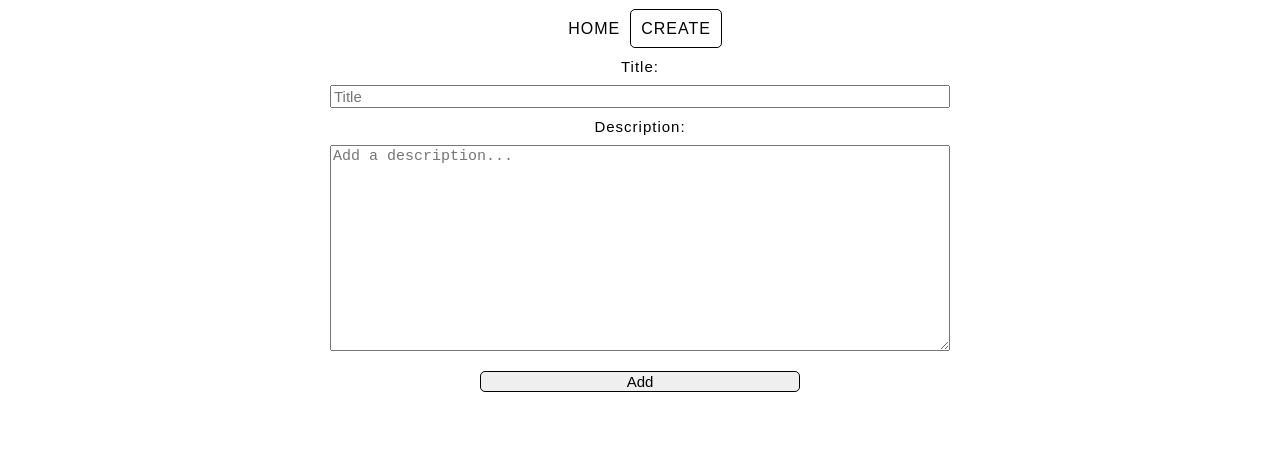
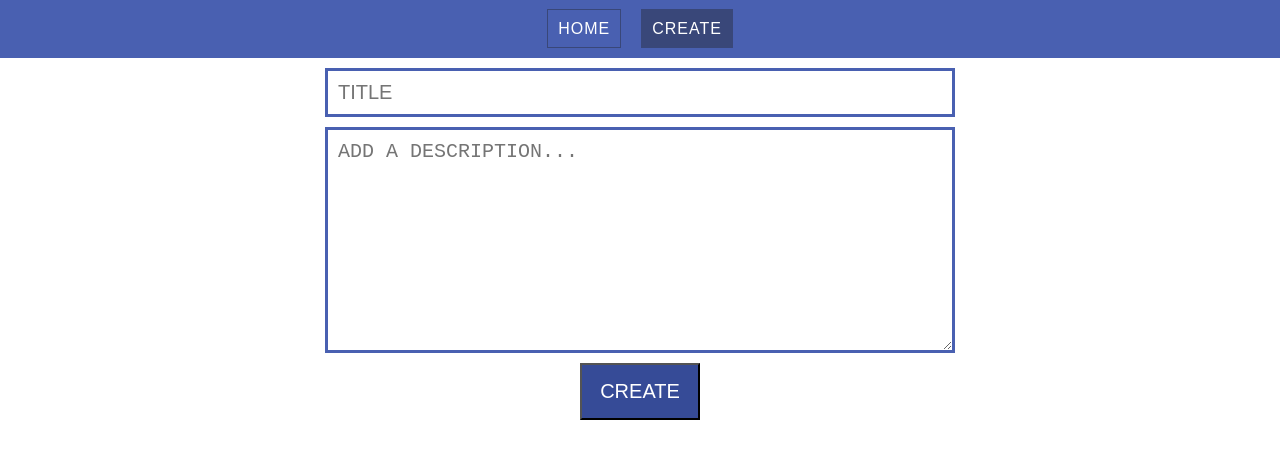
Before and after one commit to pedrolmr/post, a React (Create React App) app: page /create in a window 1280 px wide. Shown: the top 458 px of the page. Built offline with nearby package versions, Linux system fonts and the light colour scheme.

Commit message:
added styled to all the components using styled-components

```diff
--- a/package.json
+++ b/package.json
@@ -7,6 +7,7 @@
     "react-dom": "^16.8.6",
     "react-router-dom": "^5.0.1",
     "react-scripts": "3.0.1",
+    "styled-components": "^4.3.2",
     "uuid": "^3.3.3"
   },
   "scripts": {
--- a/src/App.css
+++ b/src/App.css
@@ -3,74 +3,7 @@
   text-align: center;
 }
 /*Navigation bar*/
-.Nav {
-  padding: 10px;
-  margin:10px;
+.active-link {
+  transition: .2s;
+  background: #394779;
 }
-.Nav a {
-  padding: 10px;
-  text-decoration: none;
-  color: black;
-  letter-spacing: 1px;
-  font-weight: lighter;
-  text-transform: uppercase;
-}
-.active-link {
-  border: 1px solid black;
-  border-radius: 5px;
-}
-
-/*todos component*/
-.todos {
-  display: flex;
-  flex-direction: column;
-  align-items: center;
-  border:1px solid black;
-}
-
-/*single todo component*/
-.todo {
-  border: 1px solid purple;
-  border-radius: 5px;
-  width: 50%;
-  padding: 10px;
-  margin: 5px;
-}
-
-.todo a{
-  text-decoration:none;
-  color:black;
-}
-
-/*Todo form component*/
-.todo-form{
-  display: flex;
-  justify-content: center;
-}
-.todo-form form{
-  display: flex;
-  width:50%;
-  flex-direction: column;
-  letter-spacing: 1px;
-  font-size:15px;
-}
-.todo-form form input[type="text"]{
-  font-size:15px;
-  outline:none;
-  margin:10px;
-}
-.todo-form form textarea{
-  font-size:15px;
-  height:200px;
-  outline:none;
-  margin:10px;
-}
-.todo-form form button{
-  border-radius:5px;
-  border:1px solid black;
-  outline:none;
-  font-size:15px;
-  width:50%;
-  align-self:center;
-  margin:10px;
-}
--- a/src/App.js
+++ b/src/App.js
@@ -8,10 +8,11 @@ import Todos from './components/Todos';
 import CreateTodos from './components/CreateTodos';
 import TodoPage from './components/TodoPage';
 import EditTodoPage from './components/EditTodoPage';
+import Navigation from './components/Navigation';
 
 class App extends Component {
   state = {
-    todos: [],
+    todos: [{ id: uuid(), title: 'first todo', description: 'this is the description.'}],
     filtered: []
   }
 
@@ -59,11 +60,7 @@ class App extends Component {
 
     return (
       <div className="App">
-        <div className="Nav">
-          <NavLink exact activeClassName="active-link" to="/">Home</NavLink>
-          <NavLink exact activeClassName="active-link" to="/create">Create</NavLink>
-        </div>
-
+        <Navigation />
         <Switch>
           <Route
           exact
--- a/src/components/CreateTodos.js
+++ b/src/components/CreateTodos.js
@@ -1,4 +1,5 @@
 import React, { Component } from 'react'
+import styled from 'styled-components';
 
 class CreateTodos extends Component {
     state = {
@@ -18,9 +19,8 @@ class CreateTodos extends Component {
 
     render(){
         return(
-            <div className="todo-form">
+            <TodoFormWrapper>
                 <form onSubmit={this.handleSubmit}>
-                    <label htmlFor="title">Title:</label>
                     <input
                         placeholder="Title"
                         type="text"
@@ -28,8 +28,6 @@ class CreateTodos extends Component {
                         value={this.state.title}
                         onChange={this.changeHandler}
                     />
-
-                    <label htmlFor="description">Description:</label>
                     <textarea
                         placeholder="Add a description..."
                         type="text"
@@ -37,10 +35,49 @@ class CreateTodos extends Component {
                         value={this.state.description}
                         onChange={this.changeHandler}
                     ></textarea>
-                    <button>Add</button>
+                    <button>Create</button>
                 </form>
-            </div>
+            </TodoFormWrapper>
         )
     }
 }
+
+const TodoFormWrapper = styled.div`
+    margin:10px;
+  display: flex;
+  justify-content: center;
+  form{
+    display: flex;
+    width:50%;
+    flex-direction: column;
+    letter-spacing: 1px;
+    font-size:15px;
+    input[type=text]{
+      padding:10px;
+      font-size: 20px;
+      text-transform: uppercase;
+      outline:none;
+      border:3px solid #4960B1;
+      margin-bottom:10px;
+    }
+    textarea{
+        padding:10px;
+        font-size:20px;
+        text-transform: uppercase;
+        height:200px;
+        outline:none;
+        border:3px solid #4960B1;
+    }
+    button{
+        width:120px;
+        font-size:20px;
+        background-color:#364B97;
+        text-transform:uppercase;
+        color:#fff;
+        align-self:center;
+        margin-top:10px;
+        padding:15px;
+    }
+  }
+`;
 export default CreateTodos;
--- a/src/components/DeleteModal.js
+++ b/src/components/DeleteModal.js
@@ -1,12 +1,64 @@
-import React from 'react'
+import React from 'react';
+import styled from 'styled-components';
 
 const DeleteModal = props => {
     return (
-        <div className="delete-modal">
-            <h1>Are you sure you want to delete this?</h1>
-            <button onClick={props.deleteToggleModal}>NO</button>
-            <button onClick={props.deleteTodo}>DELETE</button>
-        </div>
+        <ModalOverlay>
+            <Modal>
+                <h1>Are you sure you want to delete this?</h1>
+                <span>🗑</span>
+                <Buttons>
+                    <Button onClick={props.deleteToggleModal}>KEEP</Button>
+                    <Button red onClick={props.deleteTodo}>DELETE</Button>
+                </Buttons>
+            </Modal>
+        </ModalOverlay>
     )
 }
+
+const ModalOverlay = styled.div`
+  display: flex;
+  justify-content: center;
+  align-items: center;
+  height: 100vh;
+  width: 100vw;
+  position: fixed;
+  top: 0;
+  left: 0;
+  background: rgba(114, 114, 114, 0.77);
+`;
+
+const Modal = styled.div`
+  display:flex;
+  flex-direction:column;
+  background: white;
+  z-index: 2;
+  h1{
+    text-align: center;
+    background: #BC4C4C;
+    color:#fff;
+    align-self:flex-start;
+    margin:0;
+    padding:10px 10px;
+  }
+  span{
+      font-size: 100px;
+  }
+`;
+
+const Buttons = styled.div`
+    display:flex;
+    align-items:center;
+    justify-content:center;
+`;
+const Button = styled.div`
+    width: 120px;
+    font-size: 20px;
+    background-color: ${ props => props.red ? '#BC4C4C' : '#526CC6' };
+    text-transform: uppercase;
+    color: #fff;
+    align-self: center;
+    margin:10px;
+    padding: 15px;
+`;
 export default DeleteModal;
--- a/src/components/EditTodoPage.js
+++ b/src/components/EditTodoPage.js
@@ -1,4 +1,5 @@
 import React, {Component} from 'react';
+import styled from 'styled-components';
 
 class EditTodoPage extends Component {
     state = {
@@ -23,6 +24,7 @@ class EditTodoPage extends Component {
 
     render(){
         return (
+            <TodoFormWrapper>
             <form onSubmit={this.updateTodo}>
                 <label htmlFor="title">Title:</label>
                 <input
@@ -43,7 +45,46 @@ class EditTodoPage extends Component {
                 ></textarea>
                 <button>Update</button>
             </form>
+            </TodoFormWrapper>
         )
     }
 }
+const TodoFormWrapper = styled.div`
+    margin:10px;
+  display: flex;
+  justify-content: center;
+  form{
+    display: flex;
+    width:50%;
+    flex-direction: column;
+    letter-spacing: 1px;
+    font-size:15px;
+    input[type=text]{
+      padding:10px;
+      font-size: 20px;
+      text-transform: uppercase;
+      outline:none;
+      border:3px solid #4960B1;
+      margin-bottom:10px;
+    }
+    textarea{
+        padding:10px;
+        font-size:20px;
+        text-transform: uppercase;
+        height:200px;
+        outline:none;
+        border:3px solid #4960B1;
+    }
+    button{
+        width:120px;
+        font-size:20px;
+        background-color:#364B97;
+        text-transform:uppercase;
+        color:#fff;
+        align-self:center;
+        margin-top:10px;
+        padding:15px;
+    }
+  }
+`;
 export default EditTodoPage;
--- /dev/null
+++ b/src/components/Navigation.js
@@ -0,0 +1,30 @@
+import React from 'react';
+import { NavLink } from "react-router-dom";
+import styled from 'styled-components';
+
+const Navigation = () => {
+    return (
+        <Nav>
+            <NavLink exact activeClassName="active-link" to="/">Home</NavLink>
+            <NavLink exact activeClassName="active-link" to="/create">Create</NavLink>
+        </Nav>
+    )
+}
+
+const Nav = styled.div`
+  padding: 20px;
+  background-color: #4960B1;
+  a{
+    padding: 10px;
+    margin:10px;
+    text-decoration: none;
+    color: #fff;
+    letter-spacing: 1px;
+    font-weight: lighter;
+    text-transform: uppercase;
+    background: '#364B97';
+    border:1px solid #394779;
+  }
+`
+
+export default Navigation;
--- a/src/components/Todo.js
+++ b/src/components/Todo.js
@@ -1,11 +1,24 @@
 import React from 'react';
 import { Link } from "react-router-dom";
+import styled from "styled-components";
 
 const Todo = props => {
     return (
-        <div className="todo">
+        <TodoWrapper>
             <Link to={`/${props.todo.id}`}><h1>{props.todo.title}</h1></Link>
-        </div>
+        </TodoWrapper>
     )
 }
+
+const TodoWrapper = styled.div`
+  background:#DEDEDE;
+  border-radius: 5px;
+  width: 50%;
+  padding: 10px;
+  margin: 10px;
+  a{
+    text-decoration:none;
+    color:#4960B1;
+  }
+`
 export default Todo;
--- a/src/components/TodoPage.js
+++ b/src/components/TodoPage.js
@@ -1,5 +1,7 @@
 import React, { Component } from "react";
 import DeleteModal from './DeleteModal';
+
+import styled from 'styled-components';
 
 class TodoPage extends Component {
     state = {
@@ -25,16 +27,45 @@ class TodoPage extends Component {
 
     render() {
         return (
-            <div className="todo-page">
-                <h1>{this.props.todo.title}</h1>
-                <p>{this.props.todo.description}</p>
-                <button onClick={this.todoEditPage}>Edit</button>
-                <button onClick={this.deleteToggleModal}>Delete</button>
+            <TodoPageWrapper>
+                <ContentArea>
+                    <h1>{this.props.todo.title}</h1>
+                    <p>{this.props.todo.description}</p>
+                    <Buttons>
+                        <Button onClick={this.todoEditPage}>Edit</Button>
+                        <Button red onClick={this.deleteToggleModal}>Delete</Button>
+                    </Buttons>
+                </ContentArea>
+
                 {this.state.delete && <DeleteModal deleteTodo={this.deleteTodo} deleteToggleModal={this.deleteToggleModal}/>}
-            </div>
+            </TodoPageWrapper>
         );
     }
-
-
 };
+const TodoPageWrapper = styled.div`
+    display:flex;
+    flex-direction:column;
+    align-items:center;
+`;
+const ContentArea = styled.div`
+    width:50%;
+    p{
+        flex-wrap:wrap;
+    }
+`;
+const Buttons = styled.div`
+    display:flex;
+    align-items:center;
+    justify-content:center;
+`;
+const Button = styled.div`
+    width: 120px;
+    font-size: 20px;
+    background-color: ${ props => props.red ? '#BC4C4C' : '#526CC6' };
+    text-transform: uppercase;
+    color: #fff;
+    align-self: center;
+    margin:10px;
+    padding: 15px;
+`;
 export default TodoPage;
--- a/src/components/Todos.js
+++ b/src/components/Todos.js
@@ -1,16 +1,41 @@
-import React from 'react'
+import React from 'react';
 import Todo from './Todo';
+
+import styled from 'styled-components';
 
 const Todos = props => {
     return(
-        <>
-        <input placeholder="search" type="text" onKeyDown={props.searchHandler} />
-        <div className="todos">
-            {props.todos.map(t => {
-                return <Todo todo={t}/>;
-            })}
-        </div>
-        </>
+        <Wrapper>
+            <input placeholder="search" type="text" onKeyDown={props.searchHandler} />
+            <List>
+                {props.todos.map(t => {
+                    return <Todo todo={t}/>;
+                })}
+            </List>
+        </Wrapper>
     )
 }
+
+const Wrapper = styled.div`
+    margin:10px;
+    input[type=text]{
+        padding:10px;
+        width:50%;
+        font-size: 25px;
+        outline: none;
+    }
+    input[type=text]:focus{
+        transition:.1s;
+        border:3px solid #4960B1;
+    }
+    input[type=text]::placeholder{
+        text-transform:uppercase;
+    }
+`;
+
+const List = styled.div`
+  display: flex;
+  flex-direction: column;
+  align-items: center;
+`
 export default Todos;
```
Also changed, not shown: 1 other file (tests, documents, lock files or other folders).
